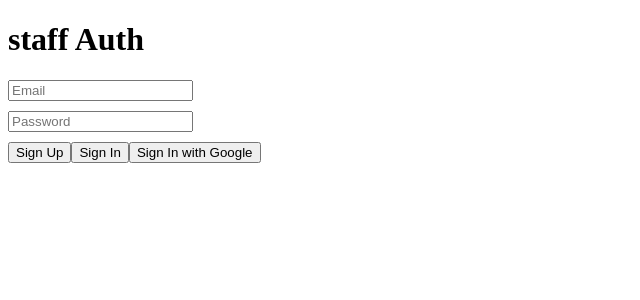
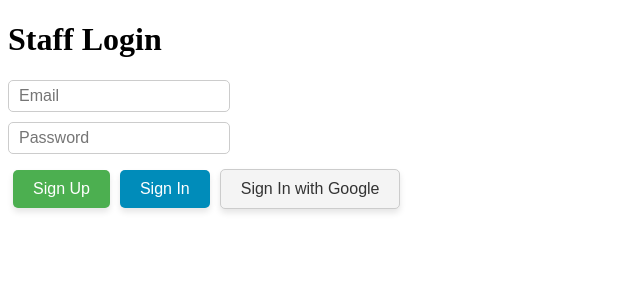
Before and after one commit to zain-zubair/graduate-project-cps731, a Next.js app: page /auth/staff in a window 1280 px wide. Shown: the top 300 px of the page, without its empty margins (0-640 px from the left). Built offline with nearby package versions, Linux system fonts and the light colour scheme; no server answers.

Commit message:
styled login buttons and form

```diff
--- a/app/auth/staff/page.js
+++ b/app/auth/staff/page.js
@@ -5,7 +5,7 @@
 export default function staffAuth() {
   return (
     <div>
-      <AuthForm role="staff" />
+      <AuthForm role="Staff" />
     </div>
   )
 }
--- a/app/auth/student/page.js
+++ b/app/auth/student/page.js
@@ -5,7 +5,7 @@
 export default function studentAuth() {
   return (
     <div>
-      <AuthForm role="student" />
+      <AuthForm role="Student" />
     </div>
   )
 }
--- a/app/component/authForm.js
+++ b/app/component/authForm.js
@@ -52,25 +52,91 @@
 
   return (
     <div>
-      <h1>{role} Auth</h1>
+      <h1>{role} Login</h1>
       <input
         type="email"
         placeholder="Email"
         value={email}
         onChange={(event) => setEmail(event.target.value)}
-        style={{ display: 'block', marginBottom: '10px' }}
+        style={{ display: 'block',
+        marginBottom: "10px",
+        width: "200px", // Adjust width
+        height: "10px", // Adjust height
+        padding: "10px", // Add padding
+        fontSize: "16px", // Adjust font size
+        borderRadius: "5px", // Add rounded corners
+        border: "1px solid #ccc", // Add border styling
+
+      }}
       />
       <input
         type="password"
         placeholder="Password"
         value={password}
         onChange={(event) => setPassword(event.target.value)}
-        style={{ display: 'block', marginBottom: '10px' }}
+        style={{ display: 'block',
+        marginBottom: '10px',
+        width: "200px", // Adjust width
+        height: "10px", // Adjust height
+        padding: "10px", // Add padding
+        fontSize: "16px", // Adjust font size
+        borderRadius: "5px", // Add rounded corners
+        border: "1px solid #ccc", // Add border styling
+       }}
       />
       <div>
-        <button onClick={handleSignUp}>Sign Up</button>
-        <button onClick={handleSignIn}>Sign In</button>
-        <button onClick={handleSignInWithOAuth}>Sign In with Google</button>
+      <button
+      onClick={handleSignUp}
+  style={{
+    backgroundColor: '#4CAF50', // Green color
+    color: 'white',
+    padding: '10px 20px',
+    margin: '5px',
+    border: 'none',
+    borderRadius: '5px',
+    cursor: 'pointer',
+    fontSize: '16px',
+    boxShadow: '0 4px 6px rgba(0, 0, 0, 0.1)',
+
+  }}
+>
+  Sign Up
+</button>
+<button
+  onClick={handleSignIn}
+  style={{
+    backgroundColor: '#008CBA', // Blue color
+    color: 'white',
+    padding: '10px 20px',
+    margin: '5px',
+    border: 'none',
+    borderRadius: '5px',
+    cursor: 'pointer',
+    fontSize: '16px',
+    boxShadow: '0 4px 6px rgba(0, 0, 0, 0.1)',
+    transition: 'transform 0.2s ease',
+  }}
+>
+  Sign In
+</button>
+<button
+  onClick={handleSignInWithOAuth}
+  style={{
+    backgroundColor: '#f4f4f4', // Light grey color
+    color: '#333',
+    padding: '10px 20px',
+    margin: '5px',
+    border: '1px solid #ccc',
+    borderRadius: '5px',
+    cursor: 'pointer',
+    fontSize: '16px',
+    boxShadow: '0 4px 6px rgba(0, 0, 0, 0.1)',
+    transition: 'transform 0.2s ease',
+  }}
+>
+  Sign In with Google
+</button>
+
       </div>
       <p>{message}</p>
     </div>
```
Also changed, not shown: public/Login_Laptop.png (added).
